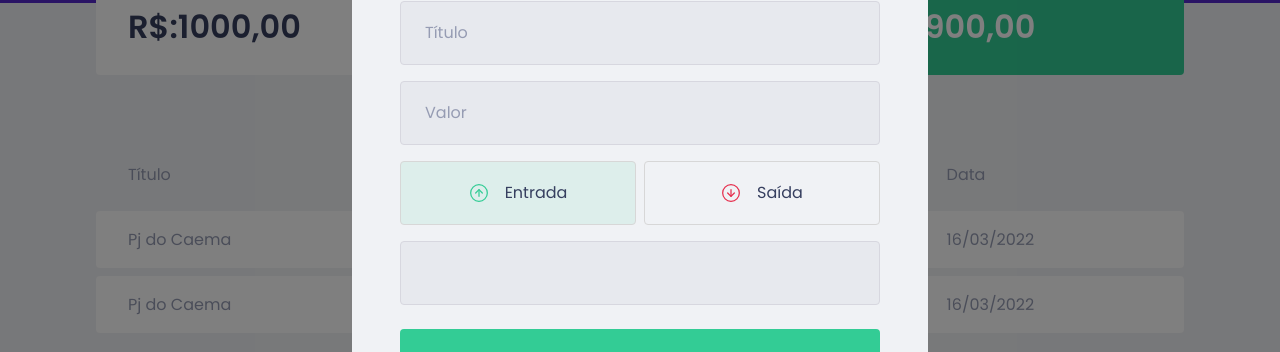
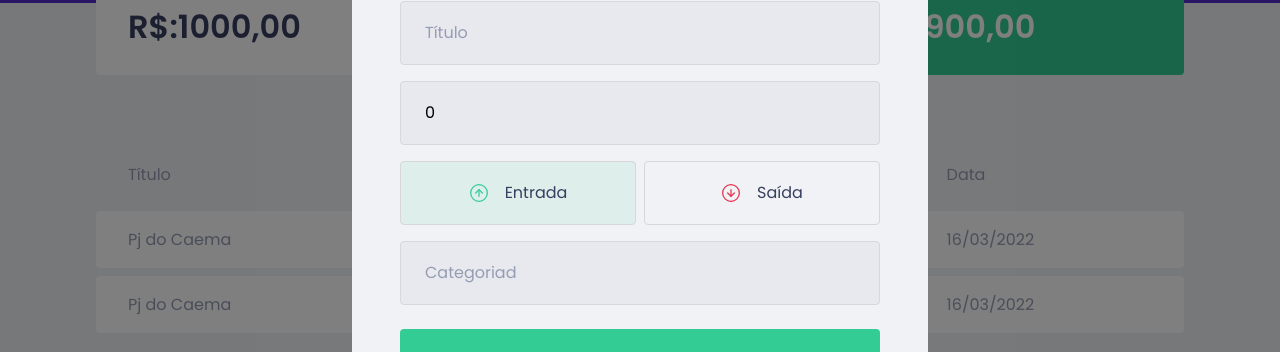
Before and after one commit to landson90/dtmoney, a React (Create React App) app: page / in a window 1280 px wide. Both pictures are taken after a click on the button "Nova transação". Shown: the part 237-589 px from the top of the page. Built offline with nearby package versions, Linux system fonts and the light colour scheme; no server answers; what miragejs would draw is missing.

Commit message:
realizando o post na API

```diff
--- a/src/App.tsx
+++ b/src/App.tsx
@@ -1,28 +1,10 @@
 import { Dashboard } from "./components/Dashboard";
 import { Header } from "./components/Header";
 import { GlobalStyle } from "./styles/global";
-import { createServer } from "miragejs";
 import { useState } from "react";
 import { NewTransactionModal } from "./components/NewTransactionModal";
 
-createServer({
-  routes() {
-    this.namespace = "api";
 
-    this.get("/transactions", () => {
-      return [
-        {
-          id: 1,
-          title: "Transaction 1",
-          amount: 400,
-          type: "deposit",
-          category: "Food",
-          createAt: new Date(),
-        },
-      ];
-    });
-  },
-});
 function App() {
   const [isNewTransactionModalOpen, setIsNewTransactionModalOpen] =
     useState(false);
--- a/src/components/NewTransactionModal/index.tsx
+++ b/src/components/NewTransactionModal/index.tsx
@@ -1,8 +1,9 @@
-import { useState } from "react";
+import { FormEvent, useState } from "react";
 import Modal from "react-modal";
 import closeImg from "../../assets/close.svg";
 import icomeImg from '../../assets/income.svg';
 import outcomeImg from '../../assets/outcome.svg';
+import { api } from "../../services/api";
 
 import { Container, RadioBox, TransactionTypeContainer } from "./styled";
 
@@ -17,7 +18,16 @@ export function NewTransactionModal({
 }: INewTransactionModalProps) {
 
   const[type, setType] = useState('deposit');
+  const[title, setTitle] = useState('');
+  const[value, setValue] = useState(0);
+  const[category, setCategory] = useState('');
 
+
+  function handleCreateNewTransaction(event: FormEvent) {
+    event.preventDefault();
+    const data = { type, title, value, category};
+    api.post('/transactions', data);
+  }
   return (
     <Modal
       isOpen={isOpen}
@@ -32,10 +42,10 @@ export function NewTransactionModal({
         <img src={closeImg} alt="Fechar modal" />
       </button>
 
-      <Container>
+      <Container onClick={handleCreateNewTransaction}>
         <h2>Cadastra transação</h2>
-        <input type="text" placeholder="Título" />
-        <input type="number" placeholder="Valor" />
+        <input type="text" placeholder="Título" value={title} onChange={event => setTitle(event.target.value)}/>
+        <input type="number" placeholder="Valor" value={value} onChange={event => setValue(Number(event.target.value))}/>
         <TransactionTypeContainer>
           <RadioBox
             type="button"
@@ -57,7 +67,7 @@ export function NewTransactionModal({
             <span>Saída</span>
           </RadioBox>
         </TransactionTypeContainer>
-        <input type="Categoria" />
+        <input type="Categoria" placeholder="Categoriad" value={category} onChange={event => setCategory(event.target.value)}/>
         <button type="submit">Cadastra</button>
       </Container>
     </Modal>
--- a/src/components/NewTransactionModal/styled.ts
+++ b/src/components/NewTransactionModal/styled.ts
@@ -74,7 +74,7 @@ export const RadioBox = styled.button<IRadioBoxProps>`
     border: 1px solid #d7d7d7;
     border-radius: 0.25rem;
 
-    background: ${(props) => props.isActive ? transparentize(0.9, colors[props.octiveColor]) : 'transparent'};
+    background: ${(props) => props.isActive ? transparentize(0.9,colors[props.octiveColor]) : 'transparent'};
 
     display: flex;
     align-items: center;
--- a/src/index.tsx
+++ b/src/index.tsx
@@ -1,6 +1,24 @@
+import { createServer, Model } from "miragejs";
 import React from 'react';
 import ReactDOM from 'react-dom';
 import App from './App';
+
+createServer({
+  models: {
+    transaction: Model
+  },
+  routes() {
+    this.namespace = "api";
+
+    this.get("/transactions", () => {
+      return this.schema.all('transactions')
+    });
+    this.post('/transactions', (schema, request) => {
+      const data = JSON.parse(request.requestBody);
+      return schema.create('transactions', data)
+    })
+  },
+});
 
 ReactDOM.render(
   <React.StrictMode>
```
